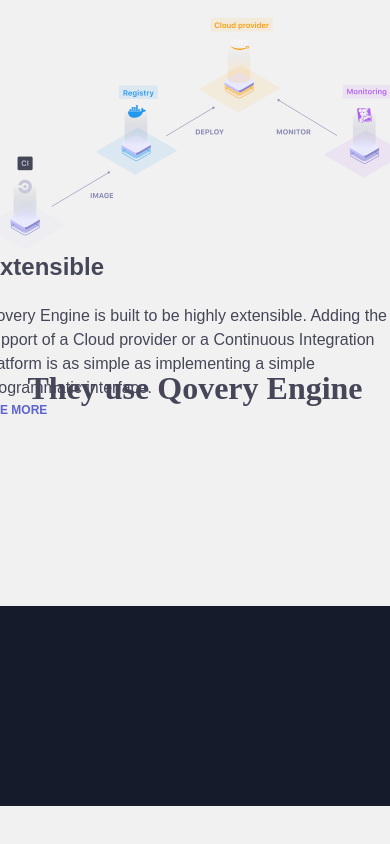
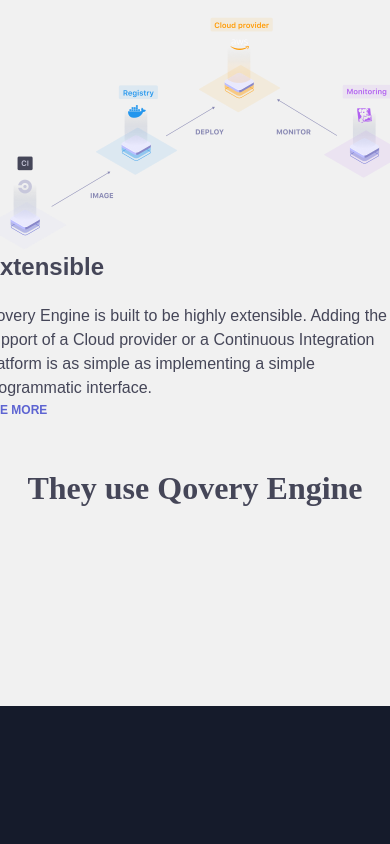
Before and after one commit to NathanJourdain/Qovery-Engine, a plain HTML site: page index.html in a window 390 px wide. Shown: the part 4843-5687 px from the top of the page. Before the commit the page ends 5649 px from the top, so only its background shows below. Drawn offline with nearby package versions, Linux system fonts and the light colour scheme.

Commit message:
Add files via upload

```diff
--- a/css/style.css
+++ b/css/style.css
@@ -253,4 +253,8 @@ section:not(.acceuil){
 
     }
 
+    .text-footer{
+        margin-top: 300px;
+    }
+
 }
```
